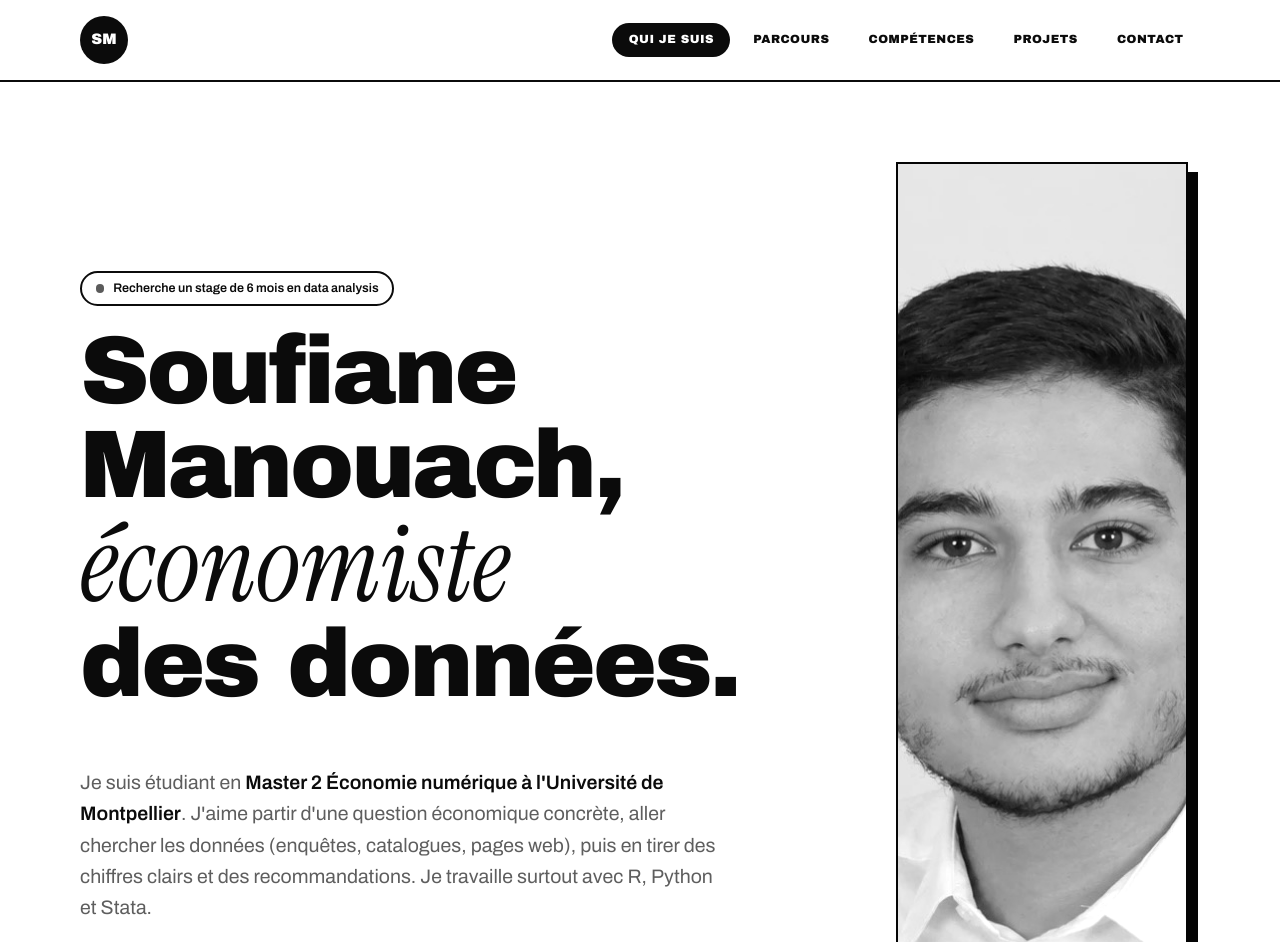
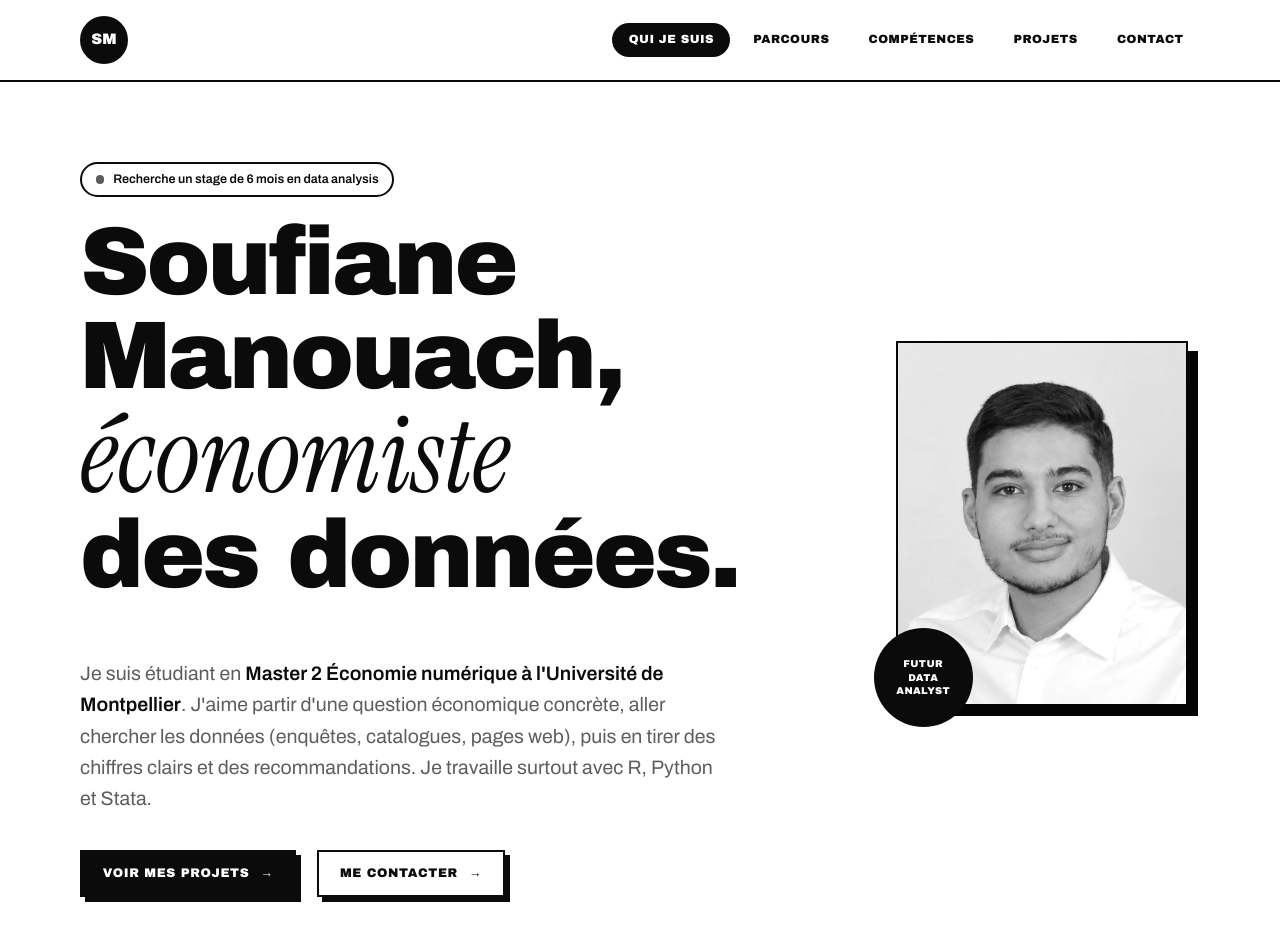
Before and after one commit to manouachsoufiane59-svg/manouachsoufiane59-svg.github.io, a plain HTML site: page index.html in a window 1280 px wide. Shown: the top 942 px of the page. Drawn offline with Linux system fonts and the light colour scheme; a web font is replaced by a local one.

Commit message:
Corrige les proportions de la photo
Co-Authored-By: Claude Opus 5.5 <noreply@anthropic.com>

```diff
--- a/index.html
+++ b/index.html
@@ -97,7 +97,7 @@ h3 { font: 600 1.05rem/1.3 var(--display); letter-spacing: -.01em; margin: 0; te
 /* Accueil : texte à gauche, portrait à droite (au-dessus sur téléphone) */
 .hero { display: grid; grid-template-columns: minmax(0, 1fr) minmax(0, 19rem); gap: clamp(2rem, 5vw, 4.5rem); align-items: center; }
 .portrait { position: relative; margin: 0 12px 12px 0; }
-.portrait img { display: block; width: 100%; max-width: 100%; aspect-ratio: 4 / 5; object-fit: cover; filter: grayscale(1) contrast(1.06); border: 2px solid var(--line); box-shadow: 10px 10px 0 var(--ink); background: var(--soft); }
+.portrait img { display: block; width: 100%; height: auto; max-width: 100%; aspect-ratio: 4 / 5; object-fit: cover; filter: grayscale(1) contrast(1.06); border: 2px solid var(--line); box-shadow: 10px 10px 0 var(--ink); background: var(--soft); }
 .portrait figcaption {
   position: absolute; left: -1.4rem; bottom: -1.3rem; width: 6.2rem; height: 6.2rem; border-radius: 50%;
   display: grid; place-items: center; text-align: center; background: var(--ink); color: var(--bg);
```
